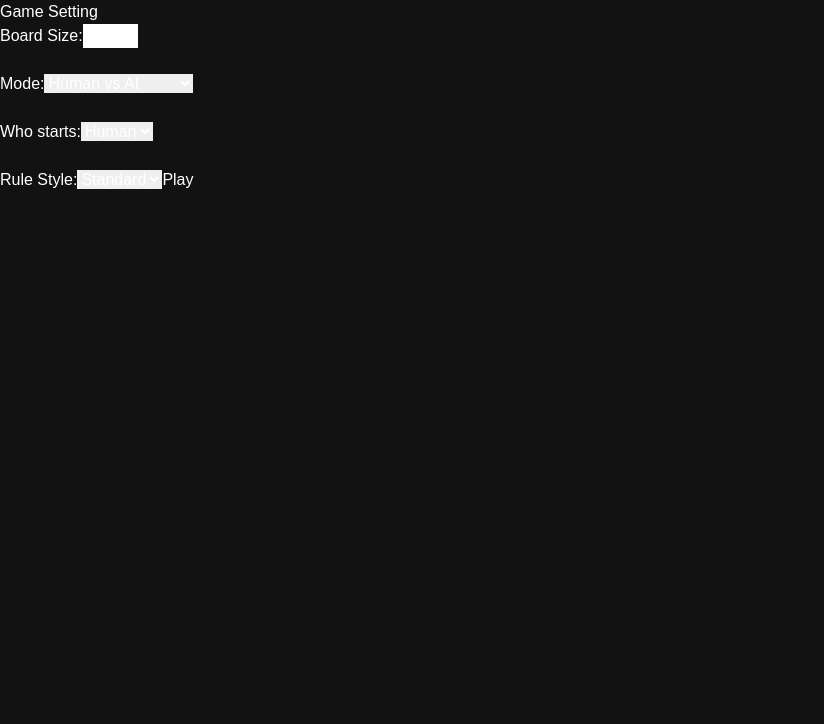
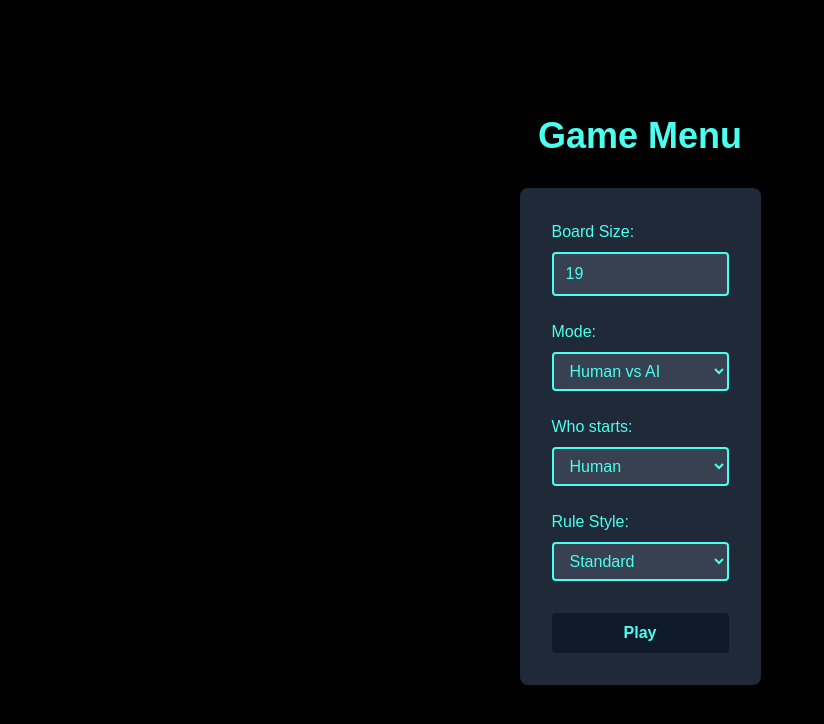
Before and after one commit to Tonio2/Gomoku, a React (Create React App) app in the folder GomokuFront/: page / in a window 1280 px wide. Shown: the top 724 px of the page, without its empty margins (0-824 px from the left). Built offline with nearby package versions, Linux system fonts and the light colour scheme.

Commit message:
styles: game menu

```diff
--- a/GomokuFront/src/GameSettings.tsx
+++ b/GomokuFront/src/GameSettings.tsx
@@ -16,41 +16,51 @@ const GameSetting: React.FC = () => {
   };
 
   return (
-    <div>
-      <h1>Game Setting</h1>
-      <label>Board Size:</label>
+    <div className="bg-black min-h-screen flex flex-col items-center justify-center">
+      <h1 className="text-4xl font-bold text-[#4affef] mb-8">Game Menu</h1>
+      <div className="bg-gray-800 p-8 rounded-lg shadow-lg text-[#4affef]">
+        <div className="mb-6">
+          <label className="block mb-2">Board Size:</label>
           <input
+            className="bg-gray-700 border-2 border-[#4affef] text-[#4affef] rounded w-full px-3 py-2 focus:outline-none"
             type="number"
             value={size}
             onChange={(e) => setSize(parseInt(e.target.value))}
             min="10"
             max="25"
           />
-      <br />
-      <br />
-      <label>Mode:</label>
-      <select value={mode} onChange={(e) => setMode(parseInt(e.target.value))}>
+        </div>
+
+        <div className="mb-6">
+          <label className="block mb-2">Mode:</label>
+          <select
+            className="bg-gray-700 border-2 border-[#4affef] text-[#4affef] rounded w-full px-3 py-2 focus:outline-none"
+            value={mode}
+            onChange={(e) => setMode(parseInt(e.target.value))}
+          >
             <option value="0">Human vs AI</option>
             <option value="1">Human vs Human</option>
           </select>
-      <br />
-      <br />
-      {mode === 0 && ( // Show this only if mode is Human vs AI
-        <>
-          <label>Who starts:</label>
+        </div>
+
+        {mode === 0 && (
+          <div className="mb-6">
+            <label className="block mb-2">Who starts:</label>
             <select
+              className="bg-gray-700 border-2 border-[#4affef] text-[#4affef] rounded w-full px-3 py-2 focus:outline-none"
               value={starter}
               onChange={(e) => setStarter(parseInt(e.target.value))}
             >
               <option value="0">Human</option>
               <option value="1">AI</option>
             </select>
-        </>
+          </div>
         )}
-      <br />
-      <br />
-      <label>Rule Style:</label>
+
+        <div className="mb-8">
+          <label className="block mb-2">Rule Style:</label>
           <select
+            className="bg-gray-700 border-2 border-[#4affef] text-[#4affef] rounded w-full px-3 py-2 focus:outline-none"
             value={ruleStyle}
             onChange={(e) => setRuleStyle(parseInt(e.target.value))}
           >
@@ -59,7 +69,15 @@ const GameSetting: React.FC = () => {
             <option value="2">Swap</option>
             <option value="3">Swap2</option>
           </select>
-      <button onClick={startGame}>Play</button>
+        </div>
+
+        <button
+          className="w-full bg-[rgba(10,23,38,0.8)] hover:bg-[rgba(10,23,38,0.5)] text-[#4affef] font-bold py-2 px-4 rounded focus:outline-none"
+          onClick={startGame}
+        >
+          Play
+        </button>
+      </div>
     </div>
   );
 };
--- a/GomokuFront/src/GomokuGameBoard.tsx
+++ b/GomokuFront/src/GomokuGameBoard.tsx
@@ -6,8 +6,9 @@ import Board from "./components/Board";
 import ListMoves from "./components/ListMoves";
 import Button from "./components/Button";
 import ScoreBoard from "./components/ScoreBoard";
+import { useNavigate } from "react-router-dom";
 
-export default function Game() {
+const Game: React.FC = () => {
   const {
     board,
     listMoves,
@@ -21,6 +22,7 @@ export default function Game() {
     handleReapply,
     handleReset,
   } = useGameLogic();
+  const navigate = useNavigate();
 
   let status: string;
   if (winner) {
@@ -29,10 +31,20 @@ export default function Game() {
     status = "Next player: " + (xIsNext ? "X" : "O");
   }
 
+  function handleMenu(): void {
+    navigate("/");
+  }
+
   return (
-    <div className="flex flex-row justify-items-center justify-center gap-10 h-screen px-10 items-center">
-      <div className="game-board flex-none">
-        <Board xIsNext={xIsNext} board={board} handleClick={handleClick} />
+    <div className="flex flex-row justify-items-center justify-center gap-10 h-screen px-10 items-start pt-20">
+      <div className="flex flex-col">
+        <div className="game-board flex-none">
+          <Board xIsNext={xIsNext} board={board} handleClick={handleClick} />
+        </div>
+        <div className="grid grid-cols-2 gap-4">
+          <Button onClick={() => handleMenu()} text="Menu" />
+          <Button onClick={() => handleReset()} text="Reset game" />
+        </div>
       </div>
       <div className="game-info flex flex-col max-h-[80vh] w-[325px]">
         <h1 className="font-bold text-2xl mb-5">{status}</h1>
@@ -50,8 +62,9 @@ export default function Game() {
             disabled={currentMove === 0}
           />
         </div>
-        <Button onClick={() => handleReset()} text="Reset" />
       </div>
     </div>
   );
-}
+};
+
+export default Game;
```
Lines whose indentation alone changed are shown as unchanged.
